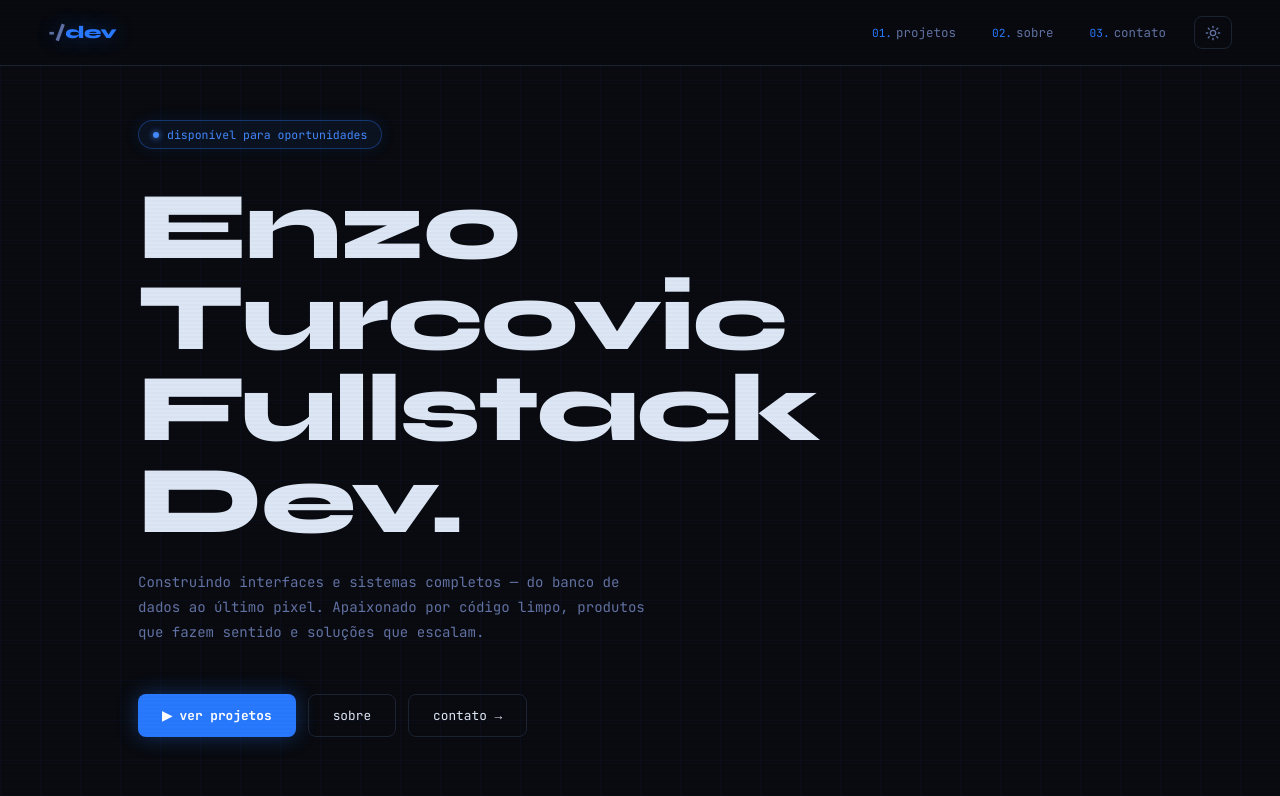
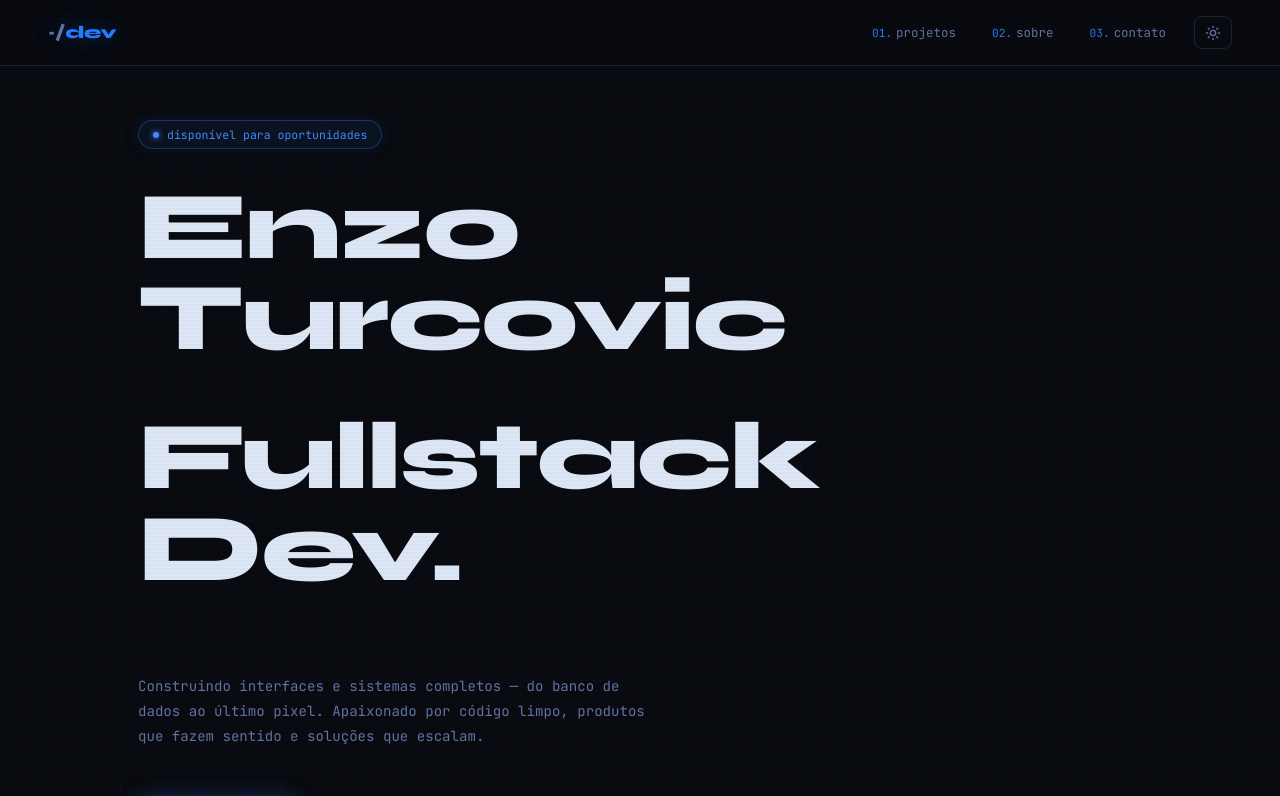
Before and after one commit to turco-vic/portfolio, a Next.js app: page / in a window 1280 px wide. Shown: the top 796 px of the page. Built offline with nearby package versions, Linux system fonts and the light colour scheme.

Commit message:
Update page.module.css

```diff
--- a/src/app/page.module.css
+++ b/src/app/page.module.css
@@ -45,12 +45,13 @@
   font-weight: 800;
   line-height: 0.95;
   letter-spacing: -2px;
-  margin-bottom: 24px;
+  margin-bottom: 5rem;
 }
 
 .name {
   color: var(--text);
   display: block;
+  margin-bottom: 3rem;
 }
 
 .role {
```
